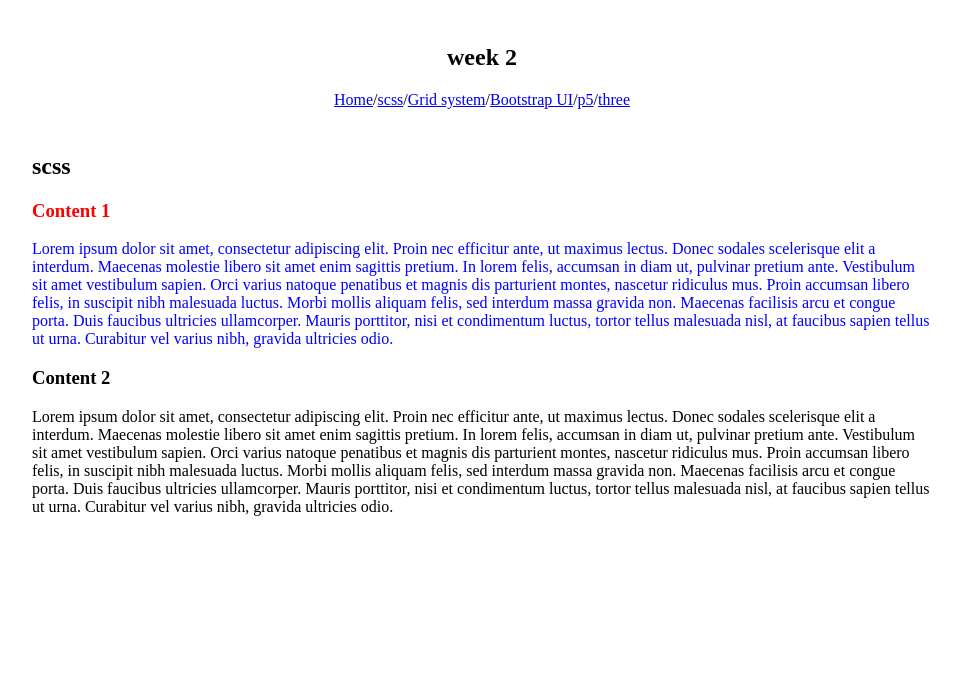
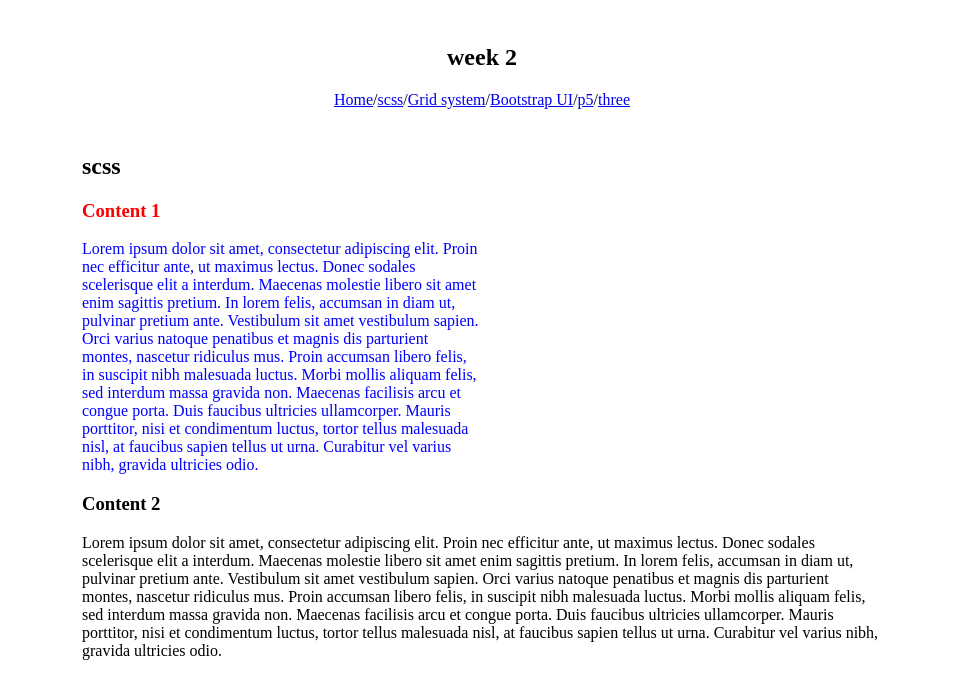
Before and after one commit to jooohyunpark/itp-wou-fall-2022, a Nuxt app in the folder week2/: page /scss in a window 1280 px wide. Shown: the top 698 px of the page, without its empty margins (158-1118 px from the left). Built offline with nearby package versions, Linux system fonts and the light colour scheme.

Commit message:
use sizing unit in scss variables

```diff
--- a/week2/pages/scss.vue
+++ b/week2/pages/scss.vue
@@ -44,10 +44,12 @@ export default {};
 @import "../styles/variables";
 
 .scss-page {
-  max-width: $max-width;
+  max-width: $spacing * 8;
   margin: 0 auto;
 
   .content-1 {
+    max-width: $spacing * 4;
+
     h3 {
       color: red;
     }
--- a/week2/styles/_variables.scss
+++ b/week2/styles/_variables.scss
@@ -1,2 +1,2 @@
 $blue: blue;
-$max-width: 900px;
+$spacing: 100px;
```
